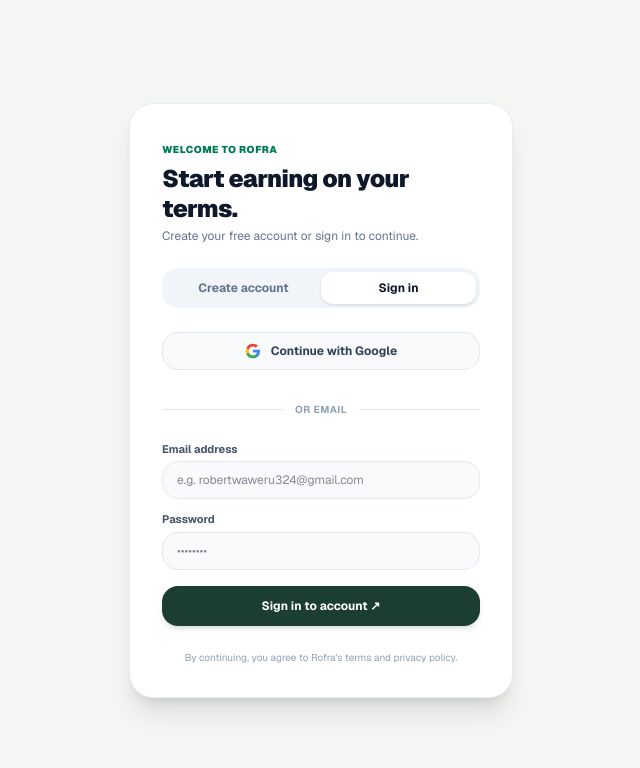
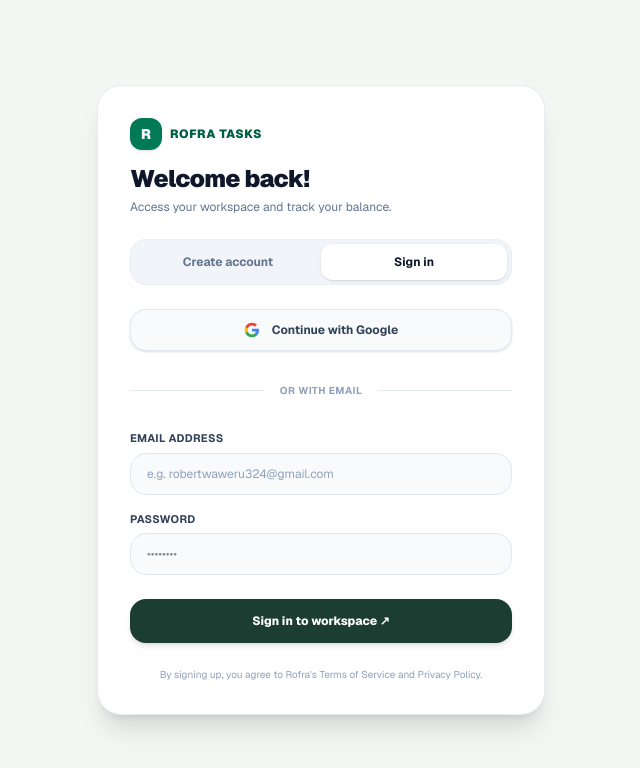
Before and after one commit to manageroutlier29-cell/rofra-tasks, a Next.js app: page /register in a window 1280 px wide. Shown: the top 768 px of the page, without its empty margins (319-959 px from the left). Built offline with nearby package versions, Linux system fonts and the light colour scheme.

Commit message:
Fix signup and signin page layout, alignment, and spacing

```diff
--- a/app/register/page.tsx
+++ b/app/register/page.tsx
@@ -31,37 +31,49 @@ export default function Register() {
   };
 
   return (
-    <div className="min-h-screen bg-[#f4f6f4] flex items-center justify-center p-4 font-sans text-slate-800">
-      <div className="bg-white border border-slate-200/80 rounded-3xl p-6 sm:p-8 max-w-sm w-full shadow-xl">
+    <div className="min-h-screen bg-[#f4f6f4] flex items-center justify-center p-4 sm:p-6 md:p-8 font-sans text-slate-800">
+      <div className="bg-white border border-slate-200/80 rounded-3xl p-6 sm:p-8 max-w-md w-full shadow-xl my-auto">
 
-        <header className="mb-6">
-          <span className="text-[10px] font-black uppercase tracking-wider text-emerald-700">Welcome to Rofra</span>
-          <h1 className="text-2xl font-black text-slate-900 tracking-tight leading-tight mt-1">
-            Start earning on your terms.
+        {/* Brand Header */}
+        <header className="mb-6 text-left">
+          <div className="flex items-center gap-2 mb-3">
+            <div className="w-8 h-8 rounded-xl bg-emerald-700 text-white font-black flex items-center justify-center text-sm shadow-sm">
+              R
+            </div>
+            <span className="text-xs font-black tracking-wider uppercase text-emerald-800">
+              ROFRA TASKS
+            </span>
+          </div>
+          <h1 className="text-2xl font-black text-slate-900 tracking-tight leading-snug">
+            {isSignIn ? 'Welcome back!' : 'Start earning today'}
           </h1>
           <p className="text-xs text-slate-500 mt-1">
-            Create your free account or sign in to continue.
+            {isSignIn
+              ? 'Access your workspace and track your balance.'
+              : 'Create your free account to start completing tasks.'}
           </p>
         </header>
 
-        <div className="bg-slate-100 p-1 rounded-2xl flex text-xs font-bold mb-6">
+        {/* Tab Selector */}
+        <div className="bg-slate-100 p-1 rounded-2xl flex text-xs font-bold mb-6 border border-slate-200/50">
           <button
             type="button"
             onClick={() => setIsSignIn(false)}
-            className={`flex-1 py-2 rounded-xl transition ${!isSignIn ? 'bg-white text-slate-900 shadow-sm' : 'text-slate-500'}`}
+            className={`flex-1 py-2.5 rounded-xl transition-all duration-200 ${!isSignIn ? 'bg-white text-slate-900 shadow-sm' : 'text-slate-500 hover:text-slate-700'}`}
           >
             Create account
           </button>
           <button
             type="button"
             onClick={() => setIsSignIn(true)}
-            className={`flex-1 py-2 rounded-xl transition ${isSignIn ? 'bg-white text-slate-900 shadow-sm' : 'text-slate-500'}`}
+            className={`flex-1 py-2.5 rounded-xl transition-all duration-200 ${isSignIn ? 'bg-white text-slate-900 shadow-sm' : 'text-slate-500 hover:text-slate-700'}`}
           >
             Sign in
           </button>
         </div>
 
-        <div className="space-y-2.5 mb-6">
+        {/* Quick Social Access */}
+        <div className="mb-6">
           <button
             type="button"
             onClick={() => {
@@ -71,60 +83,66 @@ export default function Register() {
               localStorage.setItem('authProvider', 'Google');
               router.push('/dashboard');
             }}
-            className="w-full flex items-center justify-center gap-2.5 bg-slate-50 hover:bg-slate-100 border border-slate-200 rounded-2xl py-2.5 text-xs font-bold text-slate-700 transition"
+            className="w-full flex items-center justify-center gap-3 bg-slate-50 hover:bg-slate-100 border border-slate-200 rounded-2xl py-3 text-xs font-bold text-slate-700 transition-colors shadow-sm"
           >
-            <svg className="w-4 h-4" viewBox="0 0 24 24">
+            <svg className="w-4 h-4 flex-shrink-0" viewBox="0 0 24 24">
               <path fill="#4285F4" d="M22.56 12.25c0-.78-.07-1.53-.2-2.25H12v4.26h5.92c-.26 1.37-1.04 2.53-2.21 3.31v2.77h3.57c2.08-1.92 3.28-4.74 3.28-8.09z" />
               <path fill="#34A853" d="M12 23c2.97 0 5.46-.98 7.28-2.66l-3.57-2.77c-.98.66-2.23 1.06-3.71 1.06-2.86 0-5.29-1.93-6.16-4.53H2.18v2.84C3.99 20.53 7.7 23 12 23z" />
               <path fill="#FBBC05" d="M5.84 14.09c-.22-.66-.35-1.36-.35-2.09s.13-1.43.35-2.09V7.06H2.18C1.43 8.55 1 10.22 1 12s.43 3.45 1.18 4.94l2.85-2.22.81-.63z" />
               <path fill="#EA4335" d="M12 5.38c1.62 0 3.06.56 4.21 1.64l3.15-3.15C17.45 2.09 14.97 1 12 1 7.7 1 3.99 3.47 2.18 7.06l3.66 2.84c.87-2.6 3.3-4.52 6.16-4.52z" />
             </svg>
-            Continue with Google
+            <span>Continue with Google</span>
           </button>
         </div>
 
-        <div className="relative flex py-2 items-center mb-4">
+        {/* Separator */}
+        <div className="relative flex py-2 items-center mb-6">
           <div className="flex-grow border-t border-slate-200"></div>
-          <span className="flex-shrink mx-3 text-[10px] font-bold uppercase tracking-wider text-slate-400">or email</span>
+          <span className="flex-shrink mx-4 text-[10px] font-bold uppercase tracking-wider text-slate-400">or with email</span>
           <div className="flex-grow border-t border-slate-200"></div>
         </div>
 
-        <form onSubmit={handleSubmit} className="space-y-3">
+        {/* Input Form */}
+        <form onSubmit={handleSubmit} className="space-y-4">
           <div>
-            <label className="block text-[11px] font-bold text-slate-600 mb-1">Email address</label>
+            <label className="block text-[11px] font-bold text-slate-700 mb-1.5 uppercase tracking-wide">Email address</label>
             <input
               type="email"
               required
               placeholder="e.g. robertwaweru324@gmail.com"
               value={email}
               onChange={(e) => setEmail(e.target.value)}
-              className="w-full bg-slate-50 border border-slate-200 rounded-2xl px-3.5 py-2.5 text-xs text-slate-900 focus:outline-none focus:ring-2 focus:ring-emerald-600"
+              className="w-full bg-slate-50 border border-slate-200 rounded-2xl px-4 py-3 text-xs text-slate-900 placeholder:text-slate-400 focus:outline-none focus:ring-2 focus:ring-emerald-600 focus:bg-white transition"
             />
           </div>
 
           <div>
-            <label className="block text-[11px] font-bold text-slate-600 mb-1">Password</label>
+            <label className="block text-[11px] font-bold text-slate-700 mb-1.5 uppercase tracking-wide">Password</label>
             <input
               type="password"
               required
               placeholder="••••••••"
               value={password}
               onChange={(e) => setPassword(e.target.value)}
-              className="w-full bg-slate-50 border border-slate-200 rounded-2xl px-3.5 py-2.5 text-xs text-slate-900 focus:outline-none focus:ring-2 focus:ring-emerald-600"
+              className="w-full bg-slate-50 border border-slate-200 rounded-2xl px-4 py-3 text-xs text-slate-900 focus:outline-none focus:ring-2 focus:ring-emerald-600 focus:bg-white transition"
             />
           </div>
 
           <button
             type="submit"
             disabled={isLoading}
-            className="w-full bg-[#1b3d32] hover:bg-[#132c24] text-white font-bold py-3 rounded-2xl text-xs transition shadow-md flex items-center justify-center gap-1 mt-4"
+            className="w-full bg-[#1b3d32] hover:bg-[#132c24] text-white font-extrabold py-3.5 rounded-2xl text-xs transition-colors shadow-md flex items-center justify-center gap-2 mt-6 active:scale-[0.99]"
           >
-            {isLoading ? 'Signing in...' : isSignIn ? 'Sign in to account ↗' : 'Create Account ↗'}
+            {isLoading
+              ? 'Processing...'
+              : isSignIn
+                ? 'Sign in to workspace ↗'
+                : 'Create free account ↗'}
           </button>
         </form>
 
-        <p className="text-[10px] text-slate-400 text-center mt-6">
-          By continuing, you agree to Rofra&apos;s terms and privacy policy.
+        <p className="text-[10px] text-slate-400 text-center mt-6 leading-normal">
+          By signing up, you agree to Rofra&apos;s Terms of Service and Privacy Policy.
         </p>
       </div>
     </div>
```
